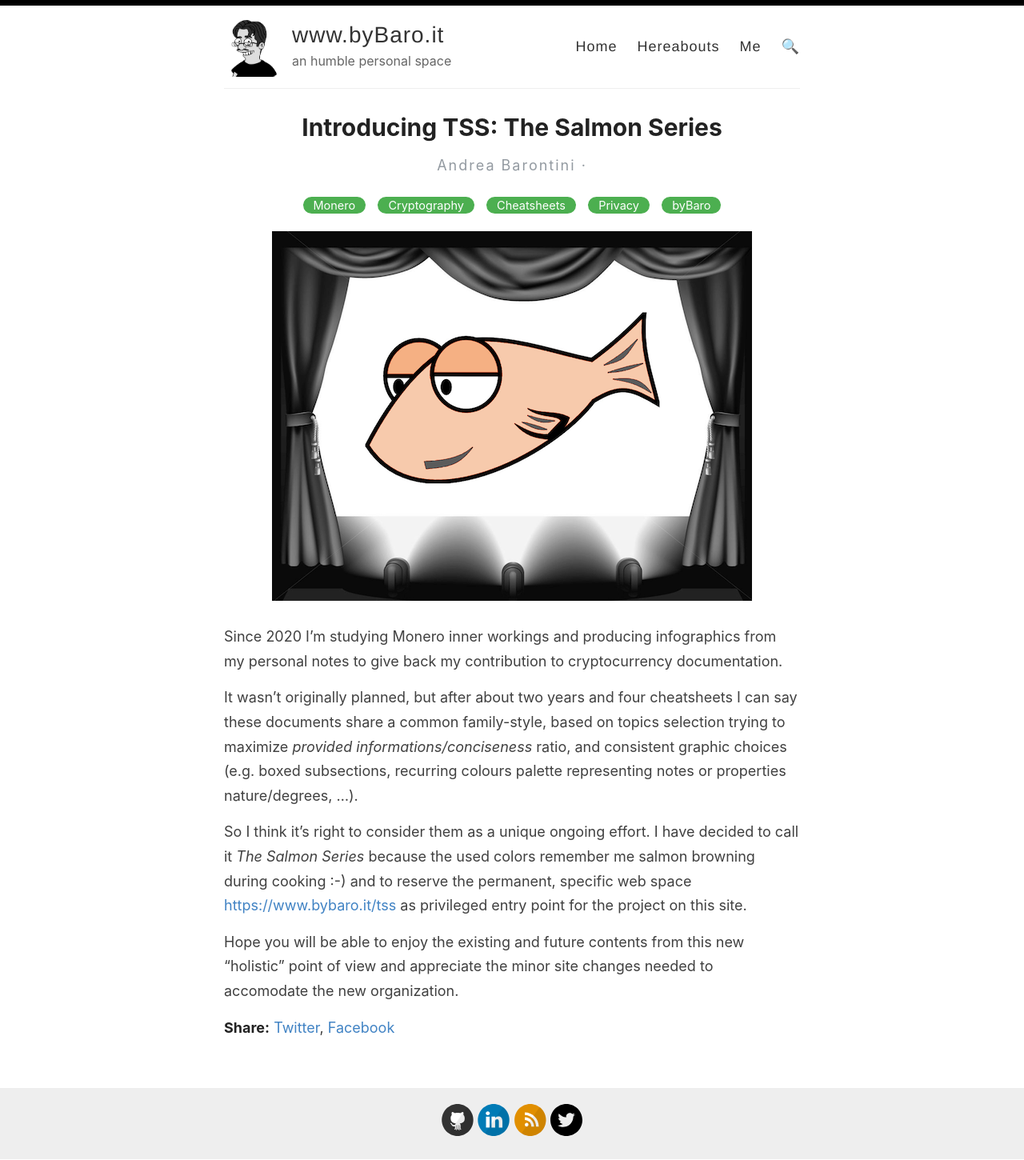
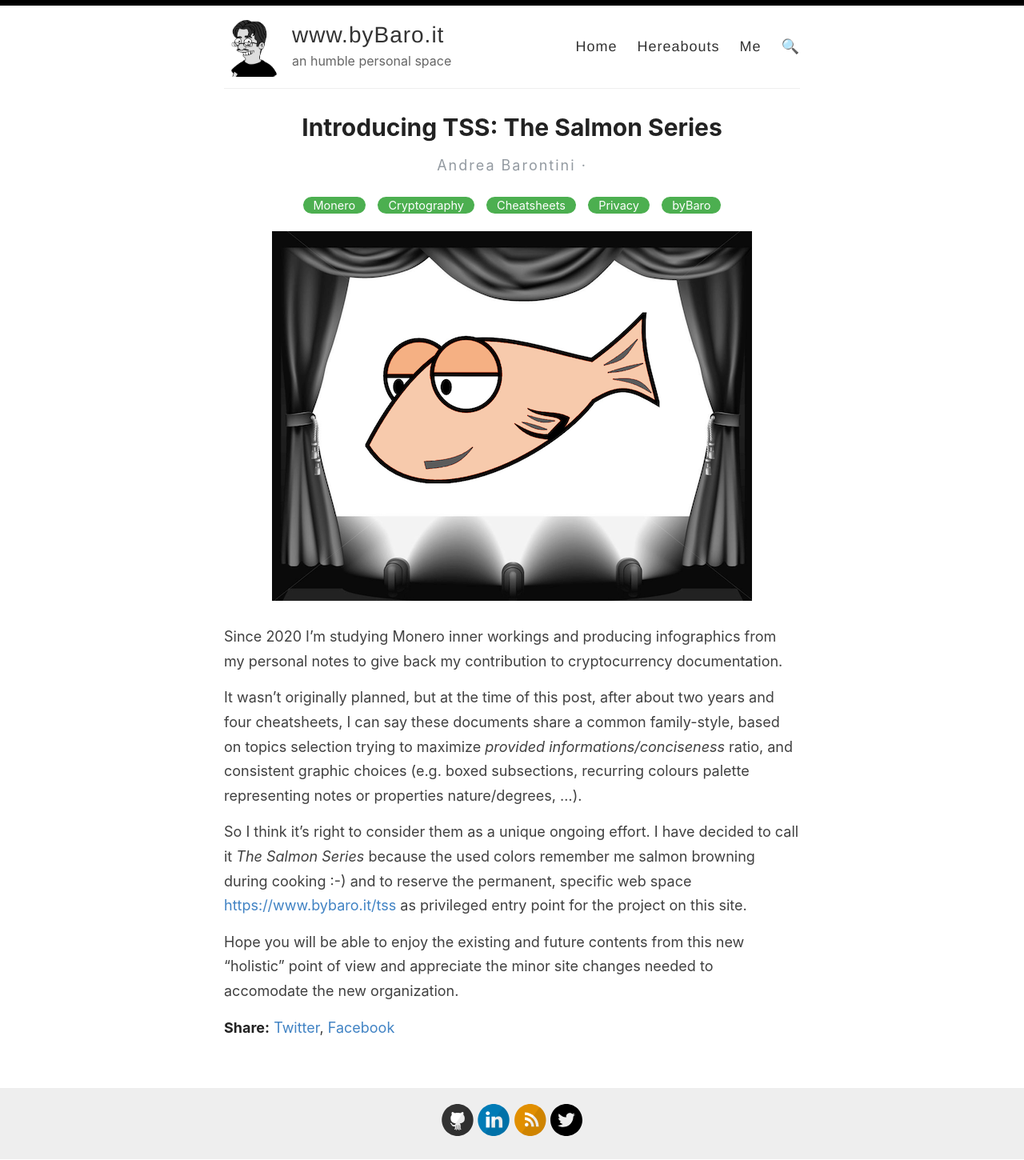
Before and after one commit to baro77/baro77.github.io, a Jekyll site: the page built from _pages/2022-8-14-Introducing-TSS.md, in a window 1280 px wide. Shown: the whole page at 80% size. Built offline with Jekyll 4.4.1, drawn with Linux system fonts in a browser that asks for light colours.

Commit message:
tss e introducingtss edit

```diff
--- a/_pages/2022-8-14-Introducing-TSS.md
+++ b/_pages/2022-8-14-Introducing-TSS.md
@@ -9,7 +9,7 @@
 <br>
 Since 2020 I'm studying Monero inner workings and producing infographics from my personal notes to give back my contribution to cryptocurrency documentation.
 
-It wasn't originally planned, but after about two years and four cheatsheets I can say these documents share a common family-style, based on topics selection trying to maximize _provided informations/conciseness_ ratio, and consistent graphic choices (e.g. boxed subsections, recurring colours palette representing notes or properties nature/degrees, ...).
+It wasn't originally planned, but at the time of this post, after about two years and four cheatsheets, I can say these documents share a common family-style, based on topics selection trying to maximize _provided informations/conciseness_ ratio, and consistent graphic choices (e.g. boxed subsections, recurring colours palette representing notes or properties nature/degrees, ...).
 
 So I think it's right to consider them as a unique ongoing effort. I have decided to call it _The Salmon Series_ because the used colors remember me salmon browning during cooking :-) and to reserve the permanent, specific web space [https://www.bybaro.it/tss](https://www.bybaro.it/tss) as privileged entry point for the project on this site.
 
```
Also changed, not shown: _pages/tss.md (+1 -0 lines).
